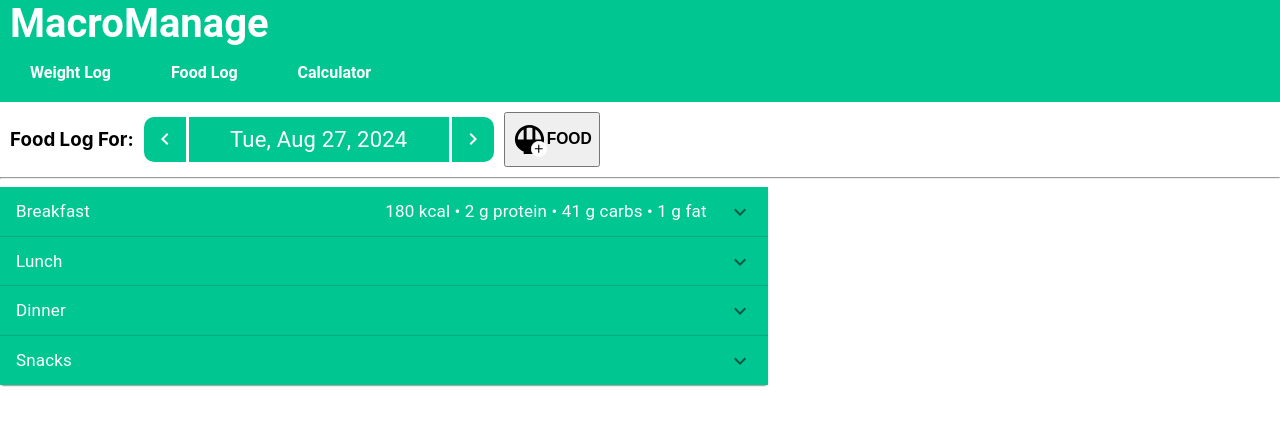
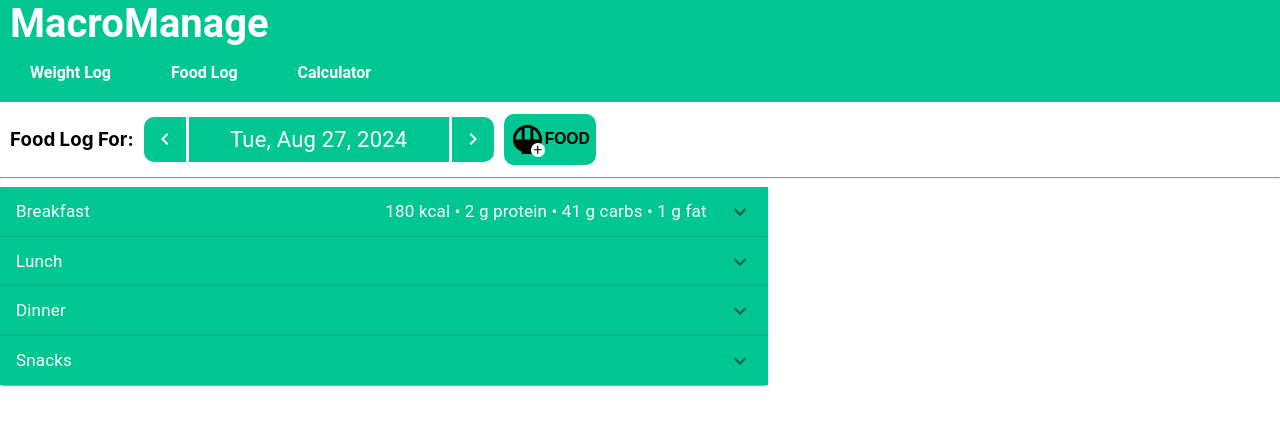
Before and after one commit to andyp4293/MacroManage, a React (Create React App) app: page /food-log in a window 1280 px wide. Shown: the top 426 px of the page. Built offline with nearby package versions, Linux system fonts and the light colour scheme.

Commit message:
Made the meal accordion component its own separate file

```diff
--- /dev/null
+++ b/src/components/mealAccordion.js
@@ -0,0 +1,56 @@
+import {Accordion, AccordionSummary, AccordionDetails, Typography, Box} from '@mui/material';
+import React from 'react';
+import DinnerDiningIcon from '@mui/icons-material/DinnerDining';
+import ExpandMoreIcon from '@mui/icons-material/ExpandMore';
+
+
+
+// accordion component for every meal, with the accordion details being the foods logged
+function MealAccordion({title, items, nutrition}){
+    return(
+        <Accordion style = {{width: '60%', minWidth: '550px', margin: '0'}}>
+            {/*header/title on the accordian component */}
+            <AccordionSummary
+                expandIcon = {<ExpandMoreIcon/>}
+                aria-controls = {`${title}-log`} // name for each expandable body of each meal accordian
+                id = {`${title}-header`} // name/id for each header
+                sx = {{
+                    backgroundColor: '#00c691',
+                    color: 'white',
+                }}
+            >
+                {/* displays meal name and its total nutritional macros */}
+                <Box style = {{display: 'flex', justifyContent:'space-between', width: '97%'}}>
+                <Typography style = {{display: 'flex', justifyContent: 'space-between', fontFamily: '"Roboto", sans-serif', fontSize: '17px', alignItems: 'center'}}>
+                            {title}
+                    </Typography>
+                    <Typography style = {{display: 'flex', justifyContent: 'space-between', fontFamily: '"Roboto", sans-serif', fontSize: '17px', alignItems: 'center'}}>
+                            {nutrition}
+                    </Typography>
+                </Box>
+            </AccordionSummary>
+
+            <AccordionDetails style = {{margin: '0', padding: '0'}}> {/* For showing the foods loggeds and their nutrition when accordion is expanded*/}
+            <table style={{ width: '100%', borderCollapse: 'collapse' }}>
+                    <thead>
+                        <tr>
+                            <th style={{ textAlign: 'left', padding: '8px', borderBottom: '1px solid #ddd' }}><DinnerDiningIcon style = {{fontSize: '25px'}}/></th>
+                            <th style={{ textAlign: 'left', padding: '8px', borderBottom: '1px solid #ddd' }}>Calories</th>
+                        </tr>
+                    </thead>
+                    <tbody>
+                        {items.map((item, index) => (
+                            <tr key={index}>
+                                <td style={{ padding: '8px', borderBottom: '1px solid #ddd' }}>{`${item.name}, ${item.quantity}`}</td>
+                                <td style={{ padding: '8px', borderBottom: '1px solid #ddd' }}>{item.calories} kcal</td>
+                            </tr>
+                        ))}
+                    </tbody>
+                </table>
+            </AccordionDetails>
+
+        </Accordion>
+    )
+}
+
+export default MealAccordion
--- a/src/pages/Foodlog.js
+++ b/src/pages/Foodlog.js
@@ -2,63 +2,20 @@ import React, { useState } from 'react';
 import DateSelector from '../components/dateSelector';
 import styles from '../styles/Foodlog.module.css';
 import {Accordion, AccordionSummary, AccordionDetails, Typography, Box} from '@mui/material';
-import ExpandMoreIcon from '@mui/icons-material/ExpandMore';
-import DinnerDiningIcon from '@mui/icons-material/DinnerDining';
 import RiceBowlIcon from '@mui/icons-material/RiceBowl';
 import AddIcon from '@mui/icons-material/Add';
+import MealAccordion from '../components/mealAccordion';
+import { Dialog, DialogTitle, DialogContent, TextField, Button, IconButton } from '@mui/material';
 
-function MealAccordion({title, items, nutrition}){
-    return(
-        <Accordion style = {{width: '60%', minWidth: '550px', margin: '0'}}>
-            {/*header/title on the accordian component */}
-            <AccordionSummary
-                expandIcon = {<ExpandMoreIcon/>}
-                aria-controls = {`${title}-log`} // name for each expandable body of each meal accordian
-                id = {`${title}-header`} // name/id for each header
-                sx = {{
-                    backgroundColor: '#00c691',
-                    color: 'white',
-                }}
-            >
-                {/* displays meal name and its total nutritional macros */}
-                <Box style = {{display: 'flex', justifyContent:'space-between', width: '97%'}}>
-                <Typography style = {{display: 'flex', justifyContent: 'space-between', fontFamily: '"Roboto", sans-serif', fontSize: '17px', alignItems: 'center'}}>
-                            {title}
-                    </Typography>
-                    <Typography style = {{display: 'flex', justifyContent: 'space-between', fontFamily: '"Roboto", sans-serif', fontSize: '17px', alignItems: 'center'}}>
-                            {nutrition}
-                    </Typography>
-                </Box>
-            </AccordionSummary>
-
-            <AccordionDetails style = {{margin: '0', padding: '0'}}> {/* For showing the foods loggeds and their nutrition when accordion is expanded*/}
-            <table style={{ width: '100%', borderCollapse: 'collapse' }}>
-                    <thead>
-                        <tr>
-                            <th style={{ textAlign: 'left', padding: '8px', borderBottom: '1px solid #ddd' }}><DinnerDiningIcon style = {{fontSize: '25px'}}/></th>
-                            <th style={{ textAlign: 'left', padding: '8px', borderBottom: '1px solid #ddd' }}>Calories</th>
-                        </tr>
-                    </thead>
-                    <tbody>
-                        {items.map((item, index) => (
-                            <tr key={index}>
-                                <td style={{ padding: '8px', borderBottom: '1px solid #ddd' }}>{`${item.name}, ${item.quantity}`}</td>
-                                <td style={{ padding: '8px', borderBottom: '1px solid #ddd' }}>{item.calories} kcal</td>
-                            </tr>
-                        ))}
-                    </tbody>
-                </table>
-            </AccordionDetails>
-
-        </Accordion>
-    )
-}
 
 function FoodLog() {
     const [, setSelectedDate] = useState(new Date())
     const updateDate = (newDate) => {
         setSelectedDate(newDate);
     };
+
+
+    const [searchOpen, setSearch] = useState(false);
 
     const meals = {
         // Each meal category is an object with total nutrition info and a list of food items.
@@ -97,7 +54,7 @@ function FoodLog() {
             <div className = {styles['date-container']}>
                 <h3>Food Log For:</h3>
                 <DateSelector onDateChange={updateDate}/>
-                <button style = {{display: 'flex', justifyContent: 'center', alignItems: 'center', }}>
+                <button className = {styles['add-food']}>
                     <Box // Stack an add icon to the bottom right of food icon
                         sx={{
                             position: 'relative',
@@ -109,6 +66,7 @@ function FoodLog() {
                         <RiceBowlIcon
                             sx={{
                                 fontSize: '35px',
+                                color: 'black'
                             }}
                         />
                         <AddIcon
@@ -120,11 +78,11 @@ function FoodLog() {
                                 backgroundColor: 'white',
                                 borderRadius: '50%',
                                 color: 'black',
-                                border: '1px solid white',
+                                border: 'none',
                             }}
                         />
                     </Box>
-                    <h3>FOOD</h3>
+                    <h3 style= {{color: 'black'}}>FOOD</h3>
                 </button>
             </div>
             <hr></hr>
--- a/src/styles/Foodlog.module.css
+++ b/src/styles/Foodlog.module.css
@@ -5,3 +5,16 @@
     margin-left: 10px;
     margin-top: -3px;
 }
+
+.add-food {
+    display: flex;
+    justify-content: center;
+    align-items: center;
+    background: #00c691;
+    border-radius: 10px;
+    cursor: pointer;
+    border: none;
+}
+.add-food:hover{
+    background: #00a67e;
+}
```
